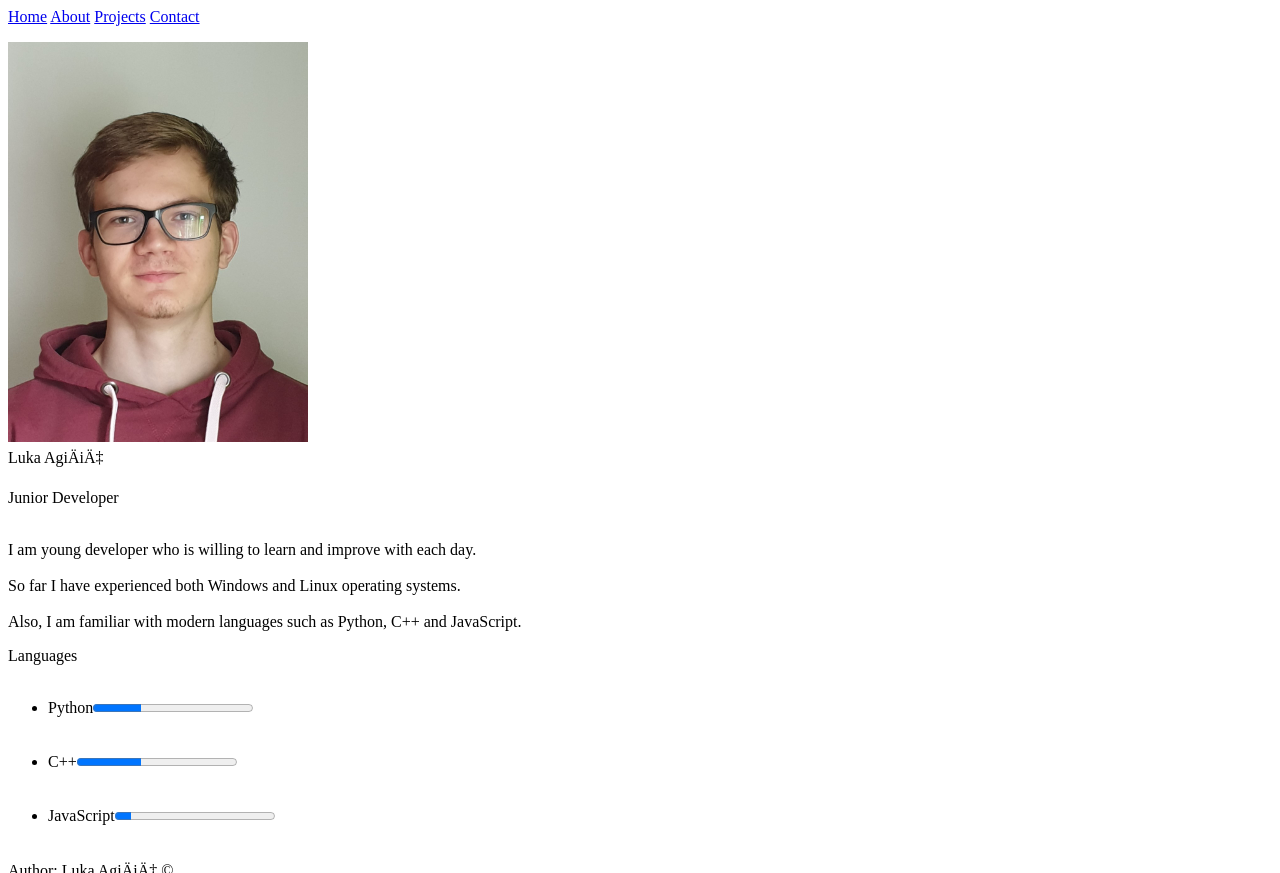
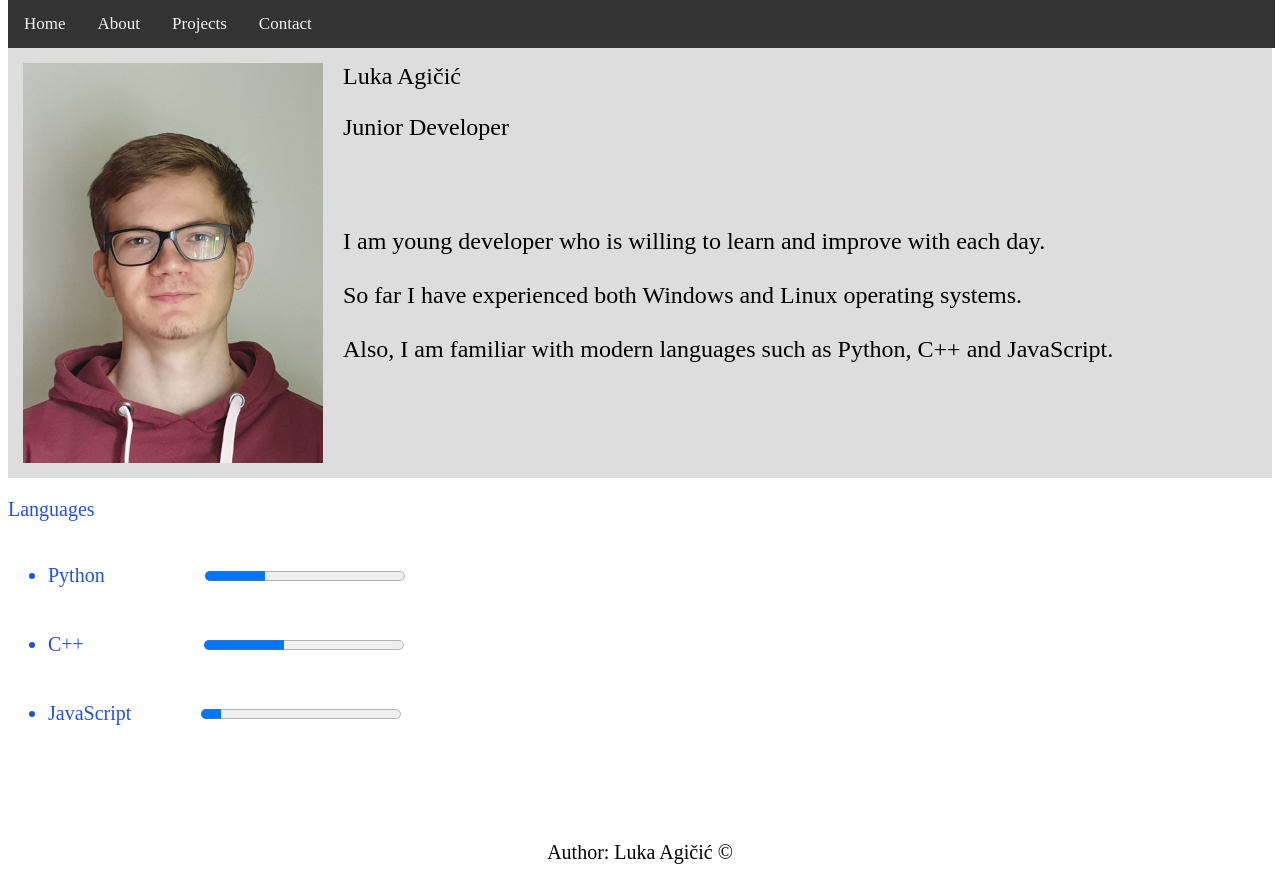
Before and after one commit to agavaga/agavaga, a plain HTML site: page index.html in a window 1280 px wide. Shown: the top 873 px of the page. Drawn offline with Linux system fonts and the light colour scheme.

Commit message:
Update index.html

```diff
--- a/index.html
+++ b/index.html
@@ -1,10 +1,8 @@
 <!DOCTYPE html>
 <html>
 	<head>
-		<meta charset=“UTF-8”>
-        	<meta name=“viewport” content=“width=device-width, initial-scale=1.0”>
-        	<meta http-equiv=“X-UA-Compatible” content=“ie=edge”>
-		<link rel=“stylesheet” type=“text/css” href=“style.css”>
+		<meta charset = "utf-8"/>
+		<link rel = "stylesheet" href = "style.css"/>
 	<title>Portfolio</title>
 	</head>
 
```
